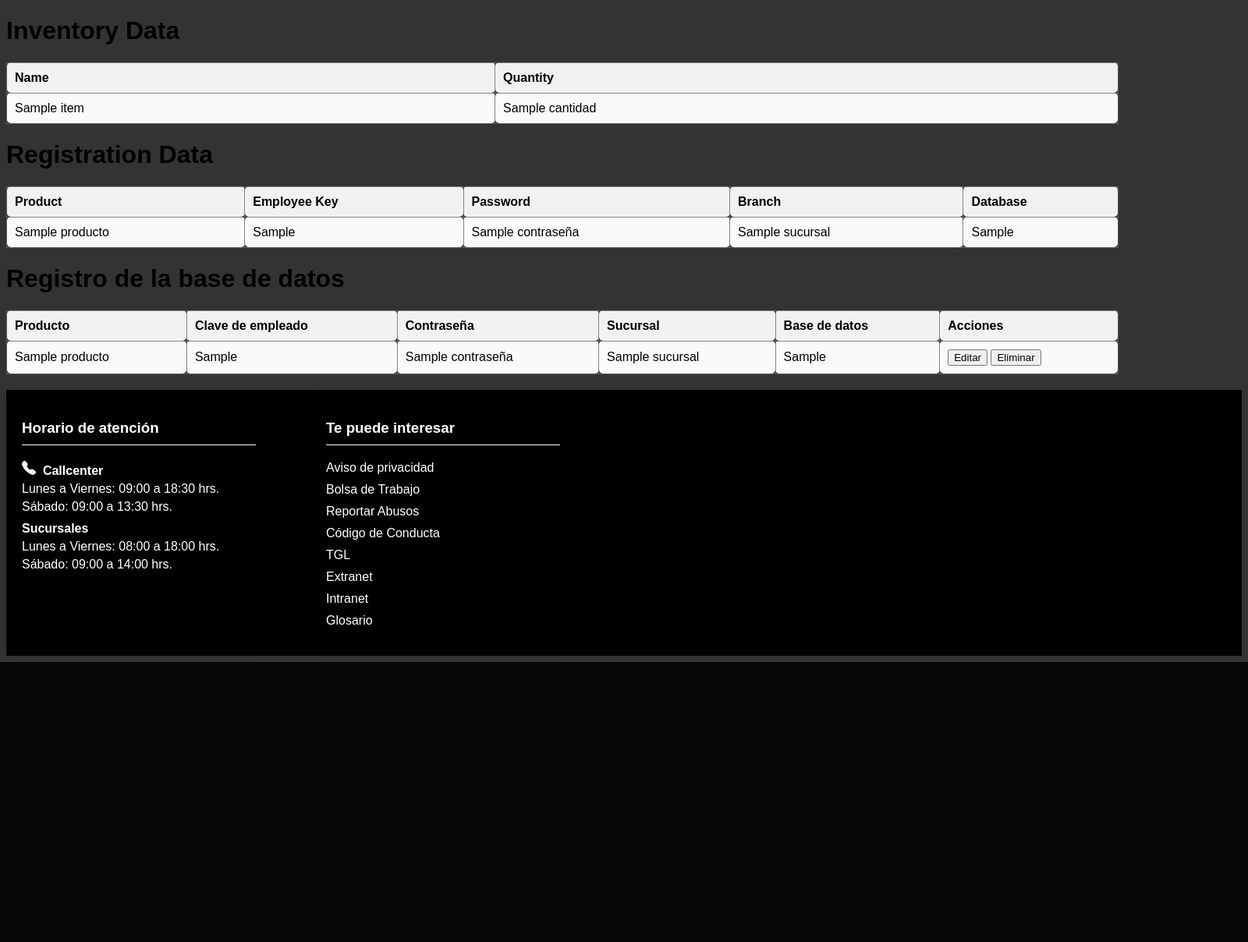
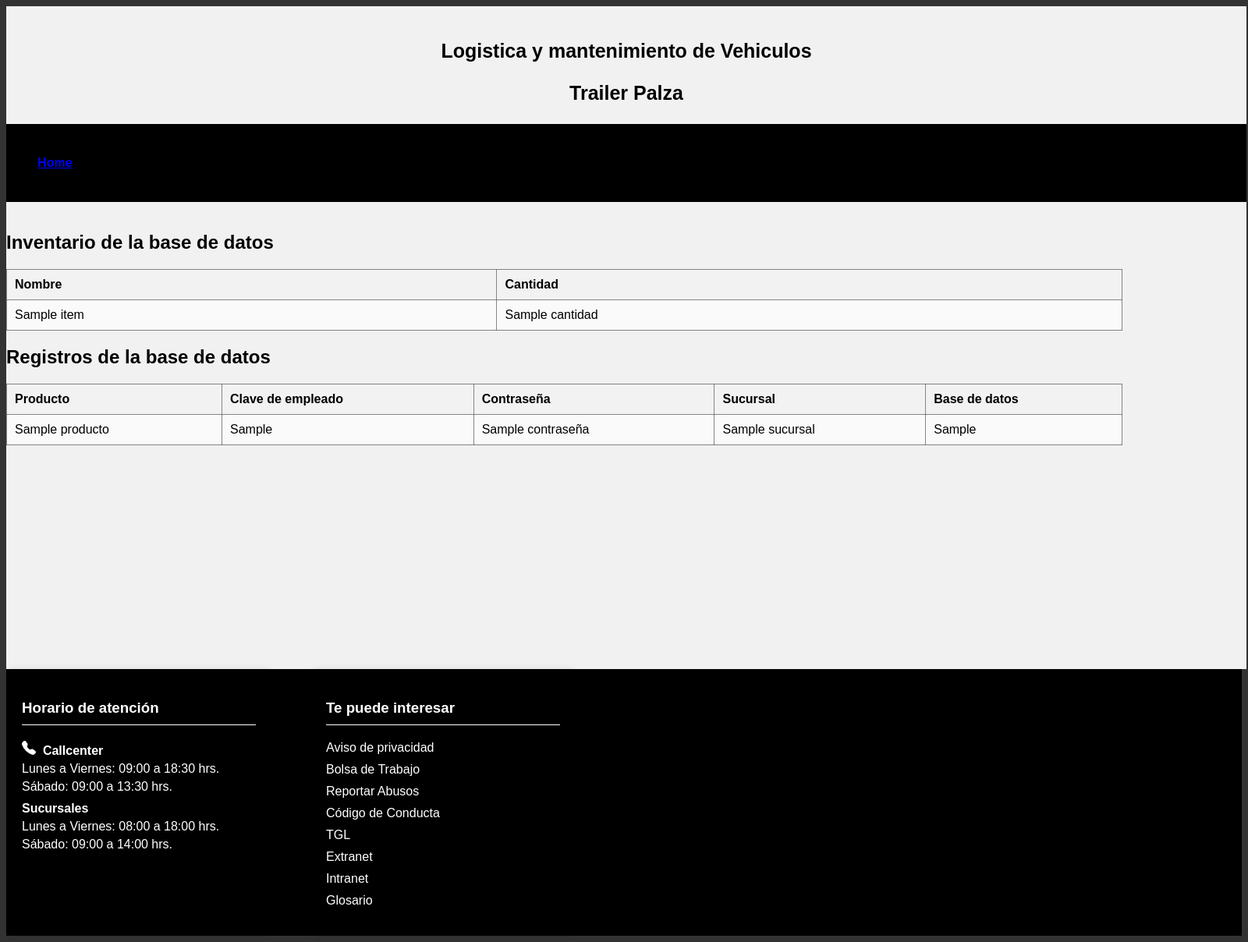
Before and after one commit to emir12344949494/Html, a Flask app: template templates/interior.html in a window 1600 px wide. Shown: the whole page at 78% size. Before the commit the page ends 849 px from the top, so only its background shows below. Run offline with Flask 2, Linux system fonts and the light colour scheme; the template is opened without the code that fills it: most values are stand-ins (such as "Sample title", 1, 10 or a date in 2020).

Commit message:
se editan los difirentes archivos

```diff
--- a/static/css/styles.css
+++ b/static/css/styles.css
@@ -93,9 +93,14 @@
 .delta{
     background: #f1f1f1;
     height: 850px;
+    width: 1590px;
 }
 
 .perro{
     background-color: #000000;
     padding: 25px 0;
 }
+
+.home{
+    font-size: 25px;
+}
--- a/templates/interior.html
+++ b/templates/interior.html
@@ -2,17 +2,32 @@
 <html>
 <head>
     <title>Visualize Data</title>
-    <link rel="stylesheet" type="text/css" href="{{ url_for('static', filename='styles.css') }}">
+    <link rel="stylesheet" type="text/css" href="{{ url_for('static', filename='css/styles.css') }}">
+    <link class="ops" rel="icon" href="{{ url_for('static', filename='css/database.svg') }}" type="image/svg+xml">
 </head>
 <style>
 
 </style>
 <body>
-    <h1>Inventory Data</h1>
+ <section class="delta">
+    <section>
+        <br>
+       <h1 class="home"><center>Logistica y mantenimiento de Vehiculos</h1>
+        <h1 class="home"><center>Trailer Palza</h1>
+    </section>
+     <section class="perro">
+        <nav>
+          <ul>
+            <li><a href="/"><strong>Home</strong></a></li>
+          </ul>
+        </nav>
+     </section>
+    <br>
+    <h1>Inventario de la base de datos</h1>
     <table border="1">
         <tr>
-            <th>Name</th>
-            <th>Quantity</th>
+            <th>Nombre</th>
+            <th>Cantidad</th>
         </tr>
         {% for item in inventario %}
         <tr>
@@ -22,14 +37,14 @@
         {% endfor %}
     </table>
 
-    <h1>Registration Data</h1>
+    <h1>Registros de la base de datos</h1>
     <table border="1">
         <tr>
-            <th>Product</th>
-            <th>Employee Key</th>
-            <th>Password</th>
-            <th>Branch</th>
-            <th>Database</th>
+            <th>Producto</th>
+            <th>Clave de empleado</th>
+            <th>Contraseña</th>
+            <th>Sucursal</th>
+            <th>Base de datos</th>
         </tr>
         {% for reg in registros %}
         <tr>
@@ -41,36 +56,7 @@
         </tr>
         {% endfor %}
     </table>
-
-            <h1 class="center">Registro de la base de datos</h1>
-            <table border="1">
-                <tr>
-                    <th>Producto</th>
-                    <th>Clave de empleado</th>
-                    <th>Contraseña</th>
-                    <th>Sucursal</th>
-                    <th>Base de datos</th>
-                    <th>Acciones</th>
-                </tr>
-                {% for reg in registros %}
-                <tr>
-                    <td>{{ reg.producto }}</td>
-                    <td>{{ reg.clave_empleado }}</td>
-                    <td>{{ reg.contraseña }}</td>
-                    <td>{{ reg.sucursal }}</td>
-                    <td>{{ reg.base_datos }}</td>
-                    <td>
-                        <form action="{{ url_for('editar_registro', id=reg.id) }}" method="get" style="display:inline;">
-                            <button type="submit">Editar</button>
-                        </form>
-                        <form action="{{ url_for('eliminar_registro', id=reg.id) }}" method="post" style="display:inline;">
-                            <button type="submit">Eliminar</button>
-                        </form>
-                    </td>
-                </tr>
-                {% endfor %}
-            </table>
-        </section>
+  </section>
 
         <section class="desarrollo">
             <footer>
@@ -110,6 +96,6 @@
                 </div>
             </footer>
         </section>
-    </section>
+ </section>
 </body>
 </html>
```
